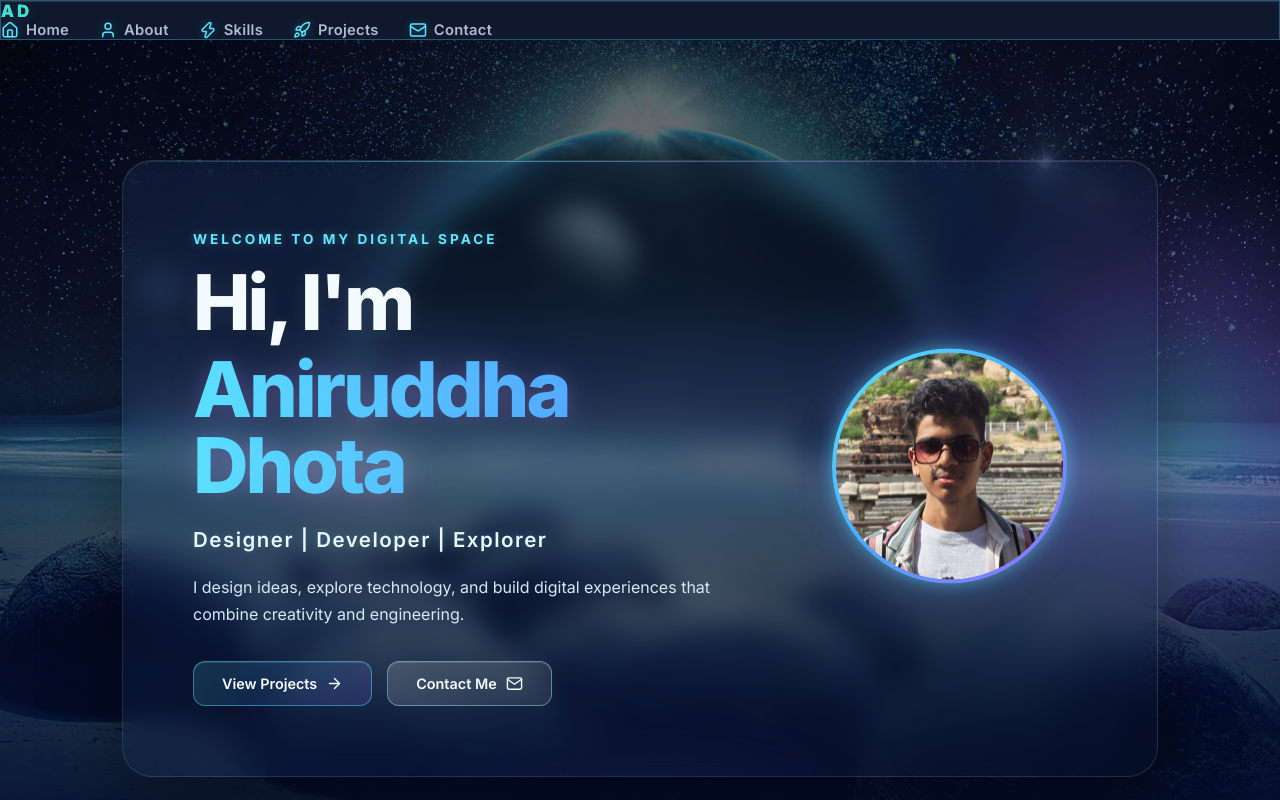
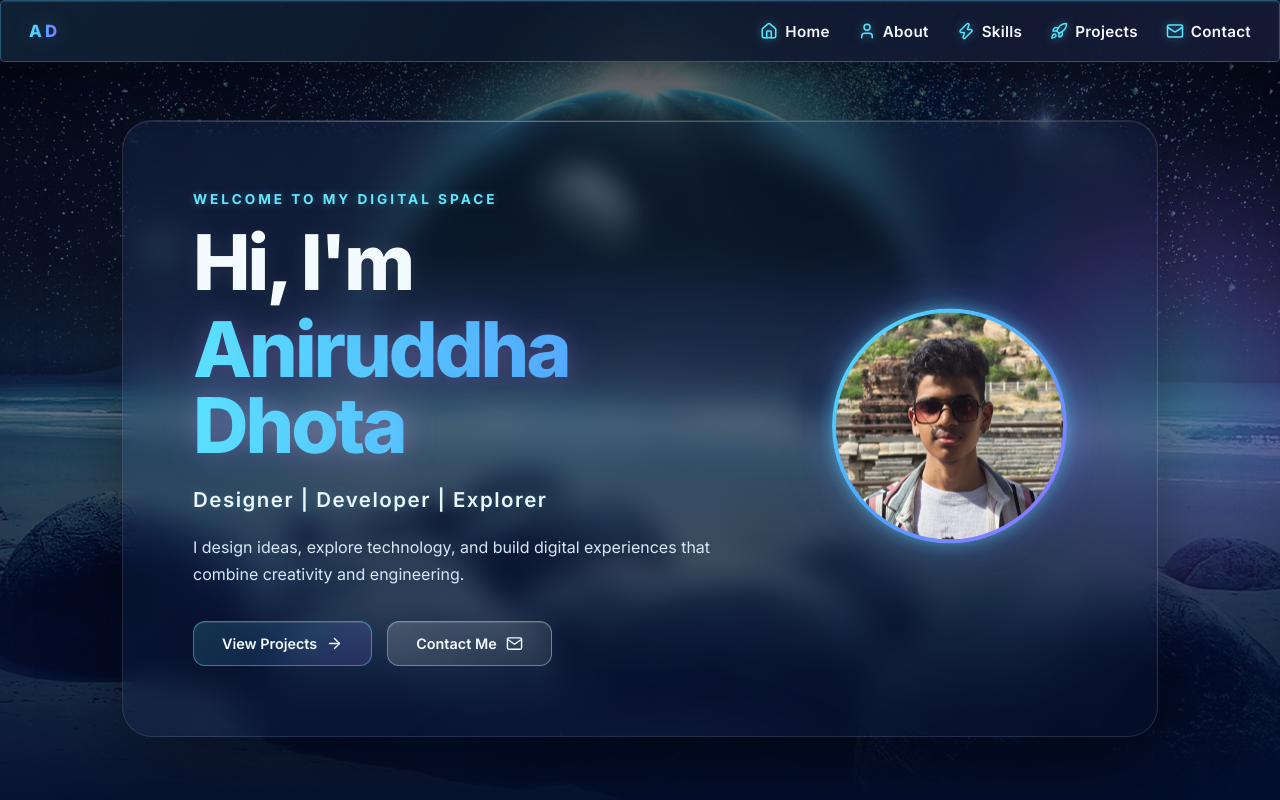
Before and after one commit to daniruddha483-hub/Portfolio, a React (Vite) app: page / in a window 1280 px wide. Shown: the top 800 px of the page. Built offline with nearby package versions, Linux system fonts and the light colour scheme.

Commit message:
fianl navbar push

```diff
--- a/src/components/Navbar/Navbar.module.css
+++ b/src/components/Navbar/Navbar.module.css
@@ -1,19 +1,54 @@
 .navbar {
-  background: rgba(15, 25, 45, 0.94) !important;
+  position: fixed;
 
-  border:
-    1px solid rgba(85, 210, 255, 0.35);
+  top: 0px;
+  left: 50%;
+
+  width: 100%;
+  max-width: 1450px;
+
+  min-height: 62px;
+
+  padding: 0 28px;
+
+  display: flex;
+  align-items: center;
+
+  transform: translateX(-50%);
+
+  border-radius: 4.5px;
+
+  z-index: 1000;
+
+  background: rgba(15, 25, 45, 0.84);
+
+  border: 1px solid rgba(85, 210, 255, 0.35);
 
   backdrop-filter: blur(18px);
   -webkit-backdrop-filter: blur(18px);
 
   box-shadow:
-    0 8px 25px rgba(0, 0, 0, 0.40),
+    0 8px 30px rgba(0, 0, 0, 0.4),
+    0 0 20px rgba(85, 230, 255, 0.05),
     inset 0 1px 1px rgba(255, 255, 255, 0.12);
+
+  transition:
+    background 0.3s ease,
+    border-color 0.3s ease,
+    box-shadow 0.3s ease;
 }
 
+
+/* Navbar glow */
+
 .navbar::before {
-  display: block !important;
+  content: "";
+
+  position: absolute;
+
+  inset: 0;
+
+  border-radius: inherit;
 
   background:
     linear-gradient(
@@ -22,12 +57,19 @@
       transparent 40%,
       rgba(155, 108, 255, 0.05)
     );
+
+  pointer-events: none;
 }
+
+
+/* Logo */
 
 .logo {
   position: relative;
 
   z-index: 1;
+
+  flex-shrink: 0;
 
   font-size: 1.05rem;
 
@@ -38,21 +80,22 @@
   background:
     linear-gradient(
       90deg,
-      #55e6ff,
-      #4da6ff,
-      #9b6cff
+      var(--accent-cyan),
+      var(--accent-blue),
+      var(--accent-violet)
     );
 
   -webkit-background-clip: text;
-  -webkit-text-fill-color: turquoise;
+  -webkit-text-fill-color: transparent;
 
   filter:
     drop-shadow(
-      0 0 8px rgba(85, 229, 255, 0.135)
+      0 0 10px rgba(77, 166, 255, 0.25)
     );
 }
 
 
+/* Navigation links */
 
 .links {
   position: relative;
@@ -63,24 +106,30 @@
 
   align-items: center;
 
-  gap: 30px;
+  gap: 28px;
+
+  margin-left: auto;
 }
 
+
+/* Individual links */
 
 .links a {
   position: relative;
 
-  display: flex;
+  display: inline-flex;
 
   align-items: center;
 
   gap: 7px;
 
-  color: #aebbd0;
+  color: var(--text-primary);
 
   text-decoration: none;
 
-  font-size: 0.92rem;
+  white-space: nowrap;
+
+  font-size: 0.95rem;
 
   font-weight: 600;
 
@@ -92,20 +141,48 @@
 }
 
 
-/* =========================
-   LINK HOVER
-========================= */
+/* Icons */
+
+.links a svg {
+  flex-shrink: 0;
+
+  color: var(--accent-cyan);
+
+  filter:
+    drop-shadow(
+      0 0 5px rgba(85, 230, 255, 0.5)
+    );
+
+  transition:
+    transform 0.3s ease,
+    color 0.3s ease,
+    filter 0.3s ease;
+}
+
+
+/* Hover */
 
 .links a:hover {
-  color: #55e6ff;
+  color: var(--accent-cyan);
 
   transform: translateY(-2px);
 }
 
+.links a:hover svg {
+  color: var(--accent-violet);
 
-/* =========================
-   UNDERLINE
-========================= */
+  transform:
+    scale(1.15)
+    rotate(-5deg);
+
+  filter:
+    drop-shadow(
+      0 0 8px rgba(155, 108, 255, 0.7)
+    );
+}
+
+
+/* Underline */
 
 .links a::after {
   content: "";
@@ -113,7 +190,7 @@
   position: absolute;
 
   left: 50%;
-  bottom: -7px;
+  bottom: -6px;
 
   width: 0;
   height: 2px;
@@ -125,63 +202,25 @@
   background:
     linear-gradient(
       90deg,
-      #55e6ff,
-      #4da6ff,
-      #9b6cff
+      var(--accent-cyan),
+      var(--accent-blue)
     );
 
   box-shadow:
-    0 0 8px rgba(85, 230, 255, 0.45);
+    0 0 7px rgba(85, 230, 255, 0.65);
 
   transition:
     width 0.3s ease;
 }
-
 
 .links a:hover::after {
   width: 100%;
 }
 
 
-/* =========================
-   NAV ICONS
-========================= */
+/* Mobile */
 
-.links a svg {
-  color: #55e6ff;
-
-  filter:
-    drop-shadow(
-      0 0 5px rgba(85, 230, 255, 0.3)
-    );
-
-  transition:
-    transform 0.3s ease,
-    color 0.3s ease,
-    filter 0.3s ease;
-}
-
-
-.links a:hover svg {
-  color: #9b6cff;
-
-  transform:
-    scale(1.12)
-    rotate(-4deg);
-
-  filter:
-    drop-shadow(
-      0 0 7px rgba(155, 108, 255, 0.5)
-    );
-}
-
-
-/* =========================
-   TABLET
-========================= */
-
-@media (max-width: 750px) {
-
+@media (max-width: 700px) {
   .navbar {
     top: 10px;
 
@@ -189,7 +228,7 @@
 
     min-height: 56px;
 
-    padding: 0 20px;
+    padding: 0 18px;
 
     border-radius: 16px;
   }
@@ -201,7 +240,7 @@
   }
 
   .links {
-    gap: 20px;
+    gap: 18px;
   }
 
   .links a {
@@ -210,12 +249,7 @@
 }
 
 
-/* =========================
-   MOBILE
-========================= */
-
 @media (max-width: 500px) {
-
   .navbar {
     width: 92%;
 
@@ -227,12 +261,10 @@
   }
 
   .links a {
-    font-size: 0.74rem;
+    font-size: 0.75rem;
   }
 
   .logo {
-    font-size: 0.78rem;
-
-    letter-spacing: 1.5px;
+    font-size: 0.8rem;
   }
 }
```
